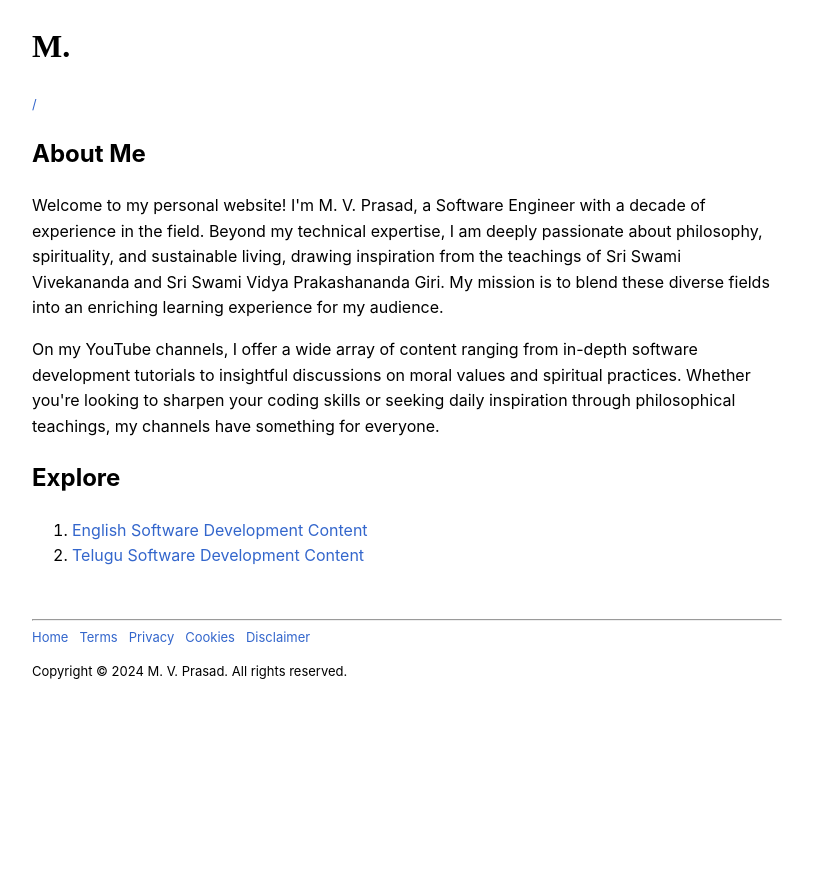
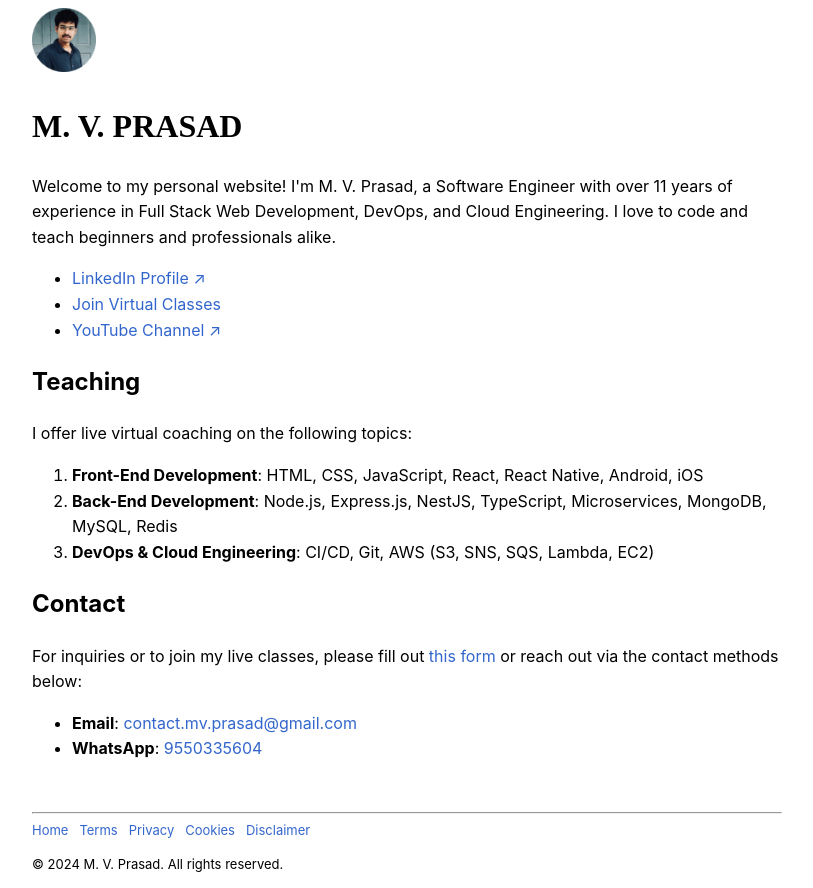
Before and after one commit to mv-prasad/mv-prasad.github.io, a plain HTML site: page index.html in a window 1280 px wide. Shown: the whole page, without its empty margins (233-1046 px from the left). Before the commit the page ends 800 px from the top, so only its background shows below. Drawn offline with Linux system fonts and the light colour scheme.

Commit message:
Update Content

```diff
--- a/index.html
+++ b/index.html
@@ -4,60 +4,84 @@
 <head>
     <meta charset="UTF-8">
     <meta name="viewport" content="width=device-width, initial-scale=1.0">
-    <title>M. V. Prasad | Software Development Course Videos | Philosophy Course Videos | Meditation</title>
+    <title>M. V. Prasad | Full Stack Web Development & Cloud Engineering Coaching</title>
+
+    <!-- Meta Tags for SEO -->
+    <meta name="description"
+        content="M. V. Prasad offers live virtual coaching on Full Stack Web Development, Front-End, Back-End Development, and Cloud Engineering including HTML, CSS, JavaScript, React, NodeJS, AWS, and more.">
+    <meta name="keywords"
+        content="Full Stack Web Development, Cloud Engineering, Live Coaching, HTML, CSS, JavaScript, React, NodeJS, AWS, Virtual Classes">
+    <meta name="author" content="M. V. Prasad">
+
+    <!-- Open Graph Meta Tags for social media sharing -->
+    <meta property="og:title" content="M. V. Prasad | Full Stack Web Development & Cloud Engineering Coaching">
+    <meta property="og:description"
+        content="Join M. V. Prasad's live virtual classes on Full Stack Development and Cloud Engineering. Learn HTML, CSS, JS, React, AWS, and more.">
+    <meta property="og:image" content="icon.png">
+    <meta property="og:url" content="https://yourwebsite.com">
+
     <link rel="icon" type="image/png" href="icon.png">
     <link rel="stylesheet" href="styles.css">
 </head>
 
 <body>
     <header>
-        <h1 title="M. V. Prasad">M.</h1>
-        <p><a href="/">/</a></p>
+        <a href="https://docs.google.com/forms/d/e/1FAIpQLSerLP75i-rqp_7ZiYn26fxDnQ0UqL_nAOT3_2LUnR-Nn15brQ/viewform?usp=sf_link"
+                        target="_blank"><img src="icon.png" width="64" height="64"></a>
+        <h1 title="M. V. Prasad">M. V. PRASAD</h1>
+
     </header>
+
     <main>
-        <a href="https://www.youtube.com/@MV.PrasadTech" target="_blank"><img src="icon.png" width="64" height="64" id="icon"></a>
-
-        <section>
-            <h1 title="M. V. Prasad">About Me</h1>
-            <p>Welcome to my personal website! I'm M. V. Prasad, a Software Engineer with a decade of experience in the
-                field. Beyond my technical expertise, I am deeply passionate about philosophy, spirituality, and
-                sustainable living, drawing inspiration from the teachings of Sri Swami Vivekananda and Sri Swami Vidya
-                Prakashananda Giri. My mission is to blend these diverse fields into an enriching learning experience
-                for my audience.</p>
-
-            <p>On my YouTube channels, I offer a wide array of content ranging from in-depth software development
-                tutorials to insightful discussions on moral values and spiritual practices. Whether you're looking to
-                sharpen your coding skills or seeking daily inspiration through philosophical teachings, my channels
-                have something for everyone.</p>
+        <section id="about">
+            <p>Welcome to my personal website! I'm M. V. Prasad, a Software Engineer with over 11 years of experience in
+                Full Stack Web Development, DevOps, and Cloud Engineering. I love to code and teach beginners and
+                professionals alike.</p>
+            <ul>
+                <li><a href="https://linkedin.com/in/varaprasadmaruboina" target="_blank">LinkedIn Profile &#8599;</a>
+                </li>
+                <li><a href="https://docs.google.com/forms/d/e/1FAIpQLSerLP75i-rqp_7ZiYn26fxDnQ0UqL_nAOT3_2LUnR-Nn15brQ/viewform?usp=sf_link"
+                        target="_blank">Join Virtual Classes</a></li>
+                <li><a href="https://www.youtube.com/@MV.Prasad" target="_blank">YouTube Channel &#8599;</a></li>
+            </ul>
         </section>
 
-        <h2>Explore</h2>
-        <ol>
-            <li><a href="https://www.youtube.com/@MV.Prasad" target="_blank">English Software Development Content</a></li>
-            <li><a href="https://www.youtube.com/@MV.PrasadTelugu" target="_blank">Telugu Software Development Content</a></li>
-        </ol>
-<!--         <ol>
-            <li><a href="software-development-content.html">Software Development Content</a></li>
-            <li><a href="philosophy-content.html">Philosophy Content</a></li>
-        </ol> -->
+        <section id="teaching">
+            <h2>Teaching</h2>
+            <p>I offer live virtual coaching on the following topics:</p>
+            <ol>
+                <li><strong>Front-End Development</strong>: HTML, CSS, JavaScript, React, React Native, Android, iOS
+                </li>
+                <li><strong>Back-End Development</strong>: Node.js, Express.js, NestJS, TypeScript, Microservices,
+                    MongoDB, MySQL, Redis</li>
+                <li><strong>DevOps & Cloud Engineering</strong>: CI/CD, Git, AWS (S3, SNS, SQS, Lambda, EC2)</li>
+            </ol>
+        </section>
 
+        <section id="contact">
+            <h2>Contact</h2>
+            <p>For inquiries or to join my live classes, please fill out <a
+                    href="https://docs.google.com/forms/d/e/1FAIpQLSerLP75i-rqp_7ZiYn26fxDnQ0UqL_nAOT3_2LUnR-Nn15brQ/viewform?usp=sf_link"
+                    target="_blank">this form</a> or reach out via the contact methods below:</p>
+            <ul>
+                <li><strong>Email</strong>: <a href="mailto:contact.mv.prasad@gmail.com">contact.mv.prasad@gmail.com</a>
+                </li>
+                <li><strong>WhatsApp</strong>: <a href="https://wa.me/+919550335604" target="_blank">9550335604</a></li>
+            </ul>
+        </section>
     </main>
-
 
     <footer>
         <hr>
         <nav>
             <a href="/">Home</a> &nbsp;
-<!--             <a href="philosophy-content.html">Philosophy</a> &nbsp;
-            <a href="software-development-content.html">Software</a> &nbsp; -->
             <a href="terms.html">Terms</a> &nbsp;
             <a href="privacy.html">Privacy</a> &nbsp;
             <a href="cookie-policy.html">Cookies</a> &nbsp;
-            <a href="disclaimer.html">Disclaimer</a> &nbsp;
+            <a href="disclaimer.html">Disclaimer</a>
         </nav>
-        <p>Copyright &copy; 2024 M. V. Prasad. All rights reserved.</p>
+        <p>&copy; 2024 M. V. Prasad. All rights reserved.</p>
     </footer>
-
 </body>
 
 </html>
--- a/styles.css
+++ b/styles.css
@@ -31,14 +31,6 @@ footer {
     margin-top: 50px;
 }
 
-#icon {
-    display: none;
-    position: fixed;
-    bottom: 10px;
-    right: 10px;
-    cursor: pointer;
-    z-index: 1000;
-}
 
 pre {
     background-color: #f6f6f6;
```
